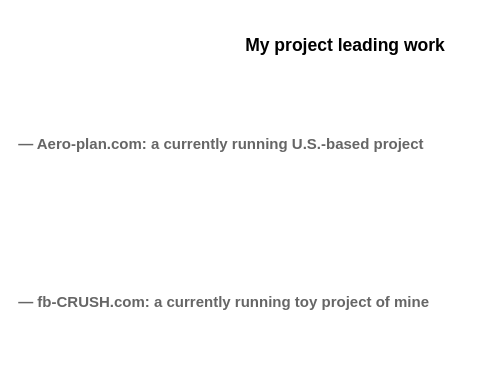
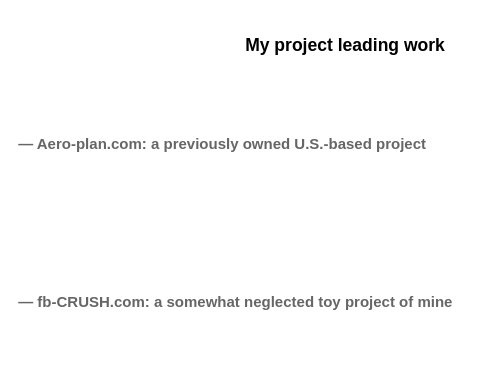
Before and after one commit to costa/costa.github.io, a website: page index.html in a window 1280 px wide. Shown: the part 780-1153 px from the top of the page, 295-792 px from the left. Drawn offline with nearby package versions, Linux system fonts and the light colour scheme; a script that the page names is missing.

Commit message:
works update...

```diff
--- a/index.html
+++ b/index.html
@@ -132,7 +132,7 @@
           <a href='http://aero-plan.com'>
             <img class='aero-plan logo' src='aero-plan-logo-273x140.png' alt='Visit aero-plan.com'>
             <span class='long-logo-desc'>
-              — Aero-plan.com: a currently running U.S.-based project
+              — Aero-plan.com: a previously owned U.S.-based project
             </span>
           </a>
         </p>
@@ -140,7 +140,7 @@
           <a href='http://fb-crush.com'>
             <img class='fb-crush logo' src='fb-crush-logo-250x125.jpg' alt='Visit fb-crush.com'>
             <span class='long-logo-desc'>
-              — fb-CRUSH.com: a currently running toy project of mine
+              — fb-CRUSH.com: a somewhat neglected toy project of mine
             </span>
           </a>
         </p>
```
Also changed, not shown: 1 other file.
